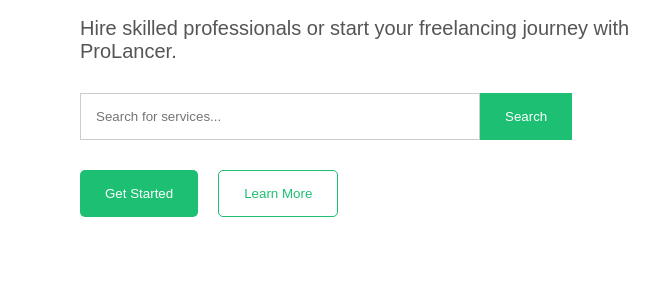
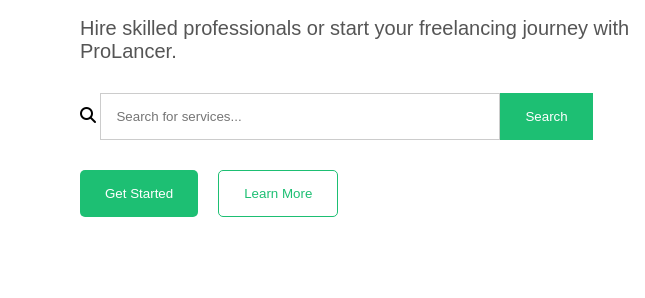
Before and after one commit to Givenyash/ProLancer, a plain HTML site: page Frontend/1_Landing_page.html in a window 1280 px wide. Shown: the part 355-653 px from the top of the page, 0-645 px from the left. Drawn offline with Linux system fonts and the light colour scheme.

```diff
--- a/Frontend/1_Landing_page.html
+++ b/Frontend/1_Landing_page.html
@@ -40,8 +40,12 @@
         <div class="intro-content">
             <h1> Connect With Top Freelancers Worldwide </h1>
             <p> Hire skilled professionals or start your freelancing journey with ProLancer. </p>
+
             <div class="search-box">
-                <input type="text" placeholder="Search for services...">
+                <div class="search-input">
+                    <i class="fa-solid fa-magnifying-glass"></i>
+                    <input type="text" placeholder="Search for services...">
+                </div>
                 <button> Search </button>
             </div>
 
```
